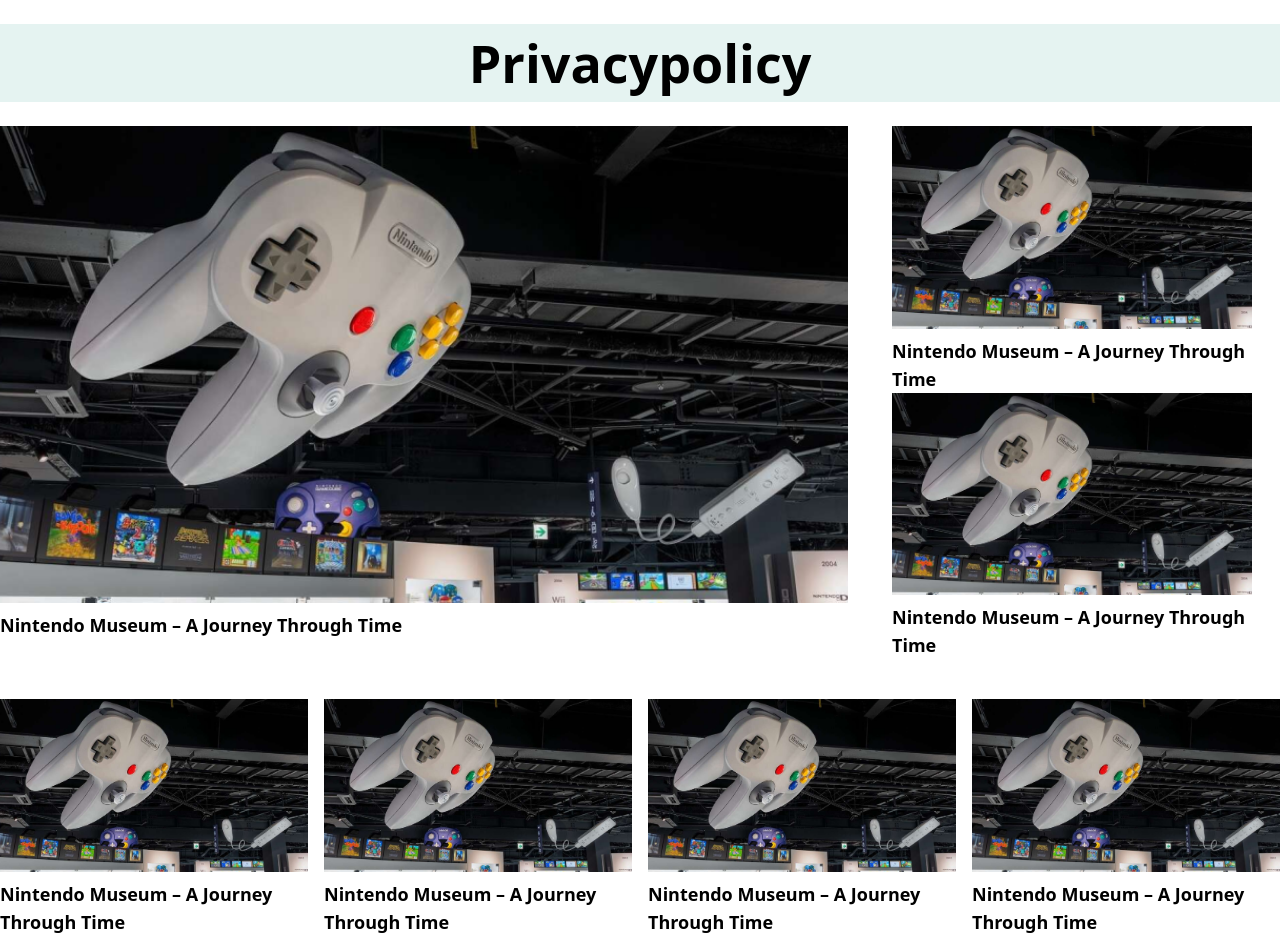
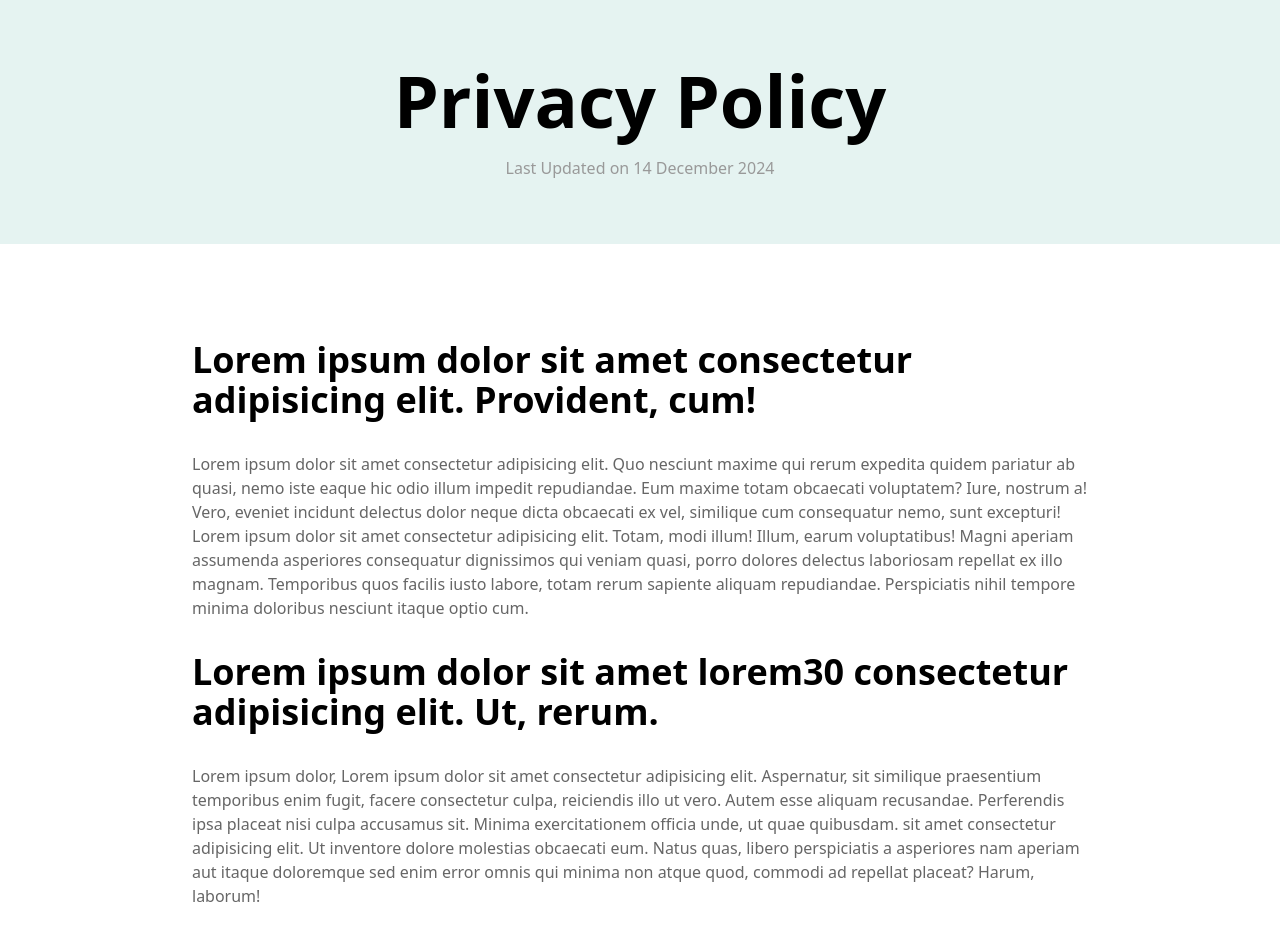
Before and after one commit to SiddheshTambe45/payload-cms, a Next.js app: page /privacypolicy in a window 1280 px wide. Shown: the top 952 px of the page. Built offline with nearby package versions, Linux system fonts and the light colour scheme.

Commit message:
added terms and privacy policy page

```diff
--- /dev/null
+++ b/app/(root)/privacypolicy/page.tsx
@@ -0,0 +1,30 @@
+const PrivacyPolicy = () => {
+
+    return (
+        <>
+            <div className="privacypolicytitle flex flex-col w-full items-center py-16 custom-bg">
+                <h2 className="heading-font text-7xl font-bold pb-5">Privacy Policy</h2>
+                <h4 className="heading-font h9 spanish-gray">Last Updated on 14 December 2024 </h4>
+            </div>
+            <div className="privacypolicy  p-6 flex flex-col justify-start h-screen max-w-4xl mx-auto px-2 md:px-1 lg:px-0 pt-16">
+
+                <article>
+                    <h1 className="heading-font text-4xl font-bold py-8">
+                        Lorem ipsum dolor sit amet consectetur adipisicing elit. Provident, cum!
+                    </h1>
+                    <p className="granite-gray font-normal">
+                          Lorem ipsum dolor sit amet consectetur adipisicing elit. Quo nesciunt maxime qui rerum expedita quidem pariatur ab quasi, nemo iste eaque hic odio illum impedit repudiandae. Eum maxime totam obcaecati voluptatem? Iure, nostrum a! Vero, eveniet incidunt delectus dolor neque dicta obcaecati ex vel, similique cum consequatur nemo, sunt excepturi! Lorem ipsum dolor sit amet consectetur adipisicing elit. Totam, modi illum! Illum, earum voluptatibus! Magni aperiam assumenda asperiores consequatur dignissimos qui veniam quasi, porro dolores delectus laboriosam repellat ex illo magnam. Temporibus quos facilis iusto labore, totam rerum sapiente aliquam repudiandae. Perspiciatis nihil tempore minima doloribus nesciunt itaque optio cum.
+                    </p>
+
+                    <h1 className="heading-font text-4xl font-bold py-8">
+                        Lorem ipsum dolor sit amet lorem30 consectetur adipisicing elit. Ut, rerum.
+                    </h1>
+                    <p className="granite-gray font-normal pb-5">Lorem ipsum dolor, Lorem ipsum dolor sit amet consectetur adipisicing elit. Aspernatur, sit similique praesentium temporibus enim fugit, facere consectetur culpa, reiciendis illo ut vero. Autem esse aliquam recusandae. Perferendis ipsa placeat nisi culpa accusamus sit. Minima exercitationem officia unde, ut quae quibusdam. sit amet consectetur adipisicing elit. Ut inventore dolore molestias obcaecati eum. Natus quas, libero perspiciatis a asperiores nam aperiam aut itaque doloremque sed enim error omnis qui minima non atque quod, commodi ad repellat placeat? Harum, laborum!</p>
+                    <p className="granite-gray font-normal py-5" >Lorem ipsum dolor Lorem ipsum dolor sit, amet consectetur adipisicing elit. Voluptatum molestias, repudiandae iusto non aliquam odio fuga animi. Facere, error. Explicabo, cumque? Accusantium, corrupti obcaecati tempora et consectetur nobis sint repellat deleniti, sapiente possimus libero minima voluptate omnis ad, praesentium eos quia dicta dolore beatae quam alias error quo animi. Culpa? sit amet consectetur adipisicing elit. Dolores similique ipsum in eos commodi quod tempora enim consequatur? Expedita dolores maiores ut dolorum assumenda quia deserunt velit? Molestiae, explicabo tempore?</p>
+                </article>
+            </div>
+        </>
+    )
+}
+
+export default PrivacyPolicy
--- /dev/null
+++ b/app/(root)/terms/page.tsx
@@ -0,0 +1,30 @@
+const TermsAndConditions = () => {
+
+    return (
+        <>
+            <div className="termsnconditionstitle flex flex-col w-full items-center py-16 custom-bg">
+                <h2 className="heading-font text-7xl font-bold pb-5">Terms & Conditions</h2>
+                <h4 className="heading-font h9 spanish-gray">Last Updated on 14 December 2024 </h4>
+            </div>
+            <div className="termsnconditions  p-6 flex flex-col justify-start h-screen max-w-4xl mx-auto px-2 md:px-1 lg:px-0 pt-16">
+
+                <article>
+                    <h1 className="heading-font text-4xl font-bold py-8">
+                        Lorem ipsum dolor sit amet consectetur adipisicing elit. Provident, cum!
+                    </h1>
+                    <p className="granite-gray font-normal">
+                        Lorem ipsum dolor sit amet consectetur adipisicing elit. Quo nesciunt maxime qui rerum expedita quidem pariatur ab quasi, nemo iste eaque hic odio illum impedit repudiandae. Eum maxime totam obcaecati voluptatem? Iure, nostrum a! Vero, eveniet incidunt delectus dolor neque dicta obcaecati ex vel, similique cum consequatur nemo, sunt excepturi! Lorem ipsum dolor sit amet consectetur adipisicing elit. Totam, modi illum! Illum, earum voluptatibus! Magni aperiam assumenda asperiores consequatur dignissimos qui veniam quasi, porro dolores delectus laboriosam repellat ex illo magnam. Temporibus quos facilis iusto labore, totam rerum sapiente aliquam repudiandae. Perspiciatis nihil tempore minima doloribus nesciunt itaque optio cum.
+                    </p>
+
+                    <h1 className="heading-font text-4xl font-bold py-8">
+                        Lorem ipsum dolor sit amet lorem30 consectetur adipisicing elit. Ut, rerum.
+                    </h1>
+                    <p className="granite-gray font-normal pb-5">Lorem ipsum dolor, Lorem ipsum dolor sit amet consectetur adipisicing elit. Aspernatur, sit similique praesentium temporibus enim fugit, facere consectetur culpa, reiciendis illo ut vero. Autem esse aliquam recusandae. Perferendis ipsa placeat nisi culpa accusamus sit. Minima exercitationem officia unde, ut quae quibusdam. sit amet consectetur adipisicing elit. Ut inventore dolore molestias obcaecati eum. Natus quas, libero perspiciatis a asperiores nam aperiam aut itaque doloremque sed enim error omnis qui minima non atque quod, commodi ad repellat placeat? Harum, laborum!</p>
+                    <p className="granite-gray font-normal py-5" >Lorem ipsum dolor Lorem ipsum dolor sit, amet consectetur adipisicing elit. Voluptatum molestias, repudiandae iusto non aliquam odio fuga animi. Facere, error. Explicabo, cumque? Accusantium, corrupti obcaecati tempora et consectetur nobis sint repellat deleniti, sapiente possimus libero minima voluptate omnis ad, praesentium eos quia dicta dolore beatae quam alias error quo animi. Culpa? sit amet consectetur adipisicing elit. Dolores similique ipsum in eos commodi quod tempora enim consequatur? Expedita dolores maiores ut dolorum assumenda quia deserunt velit? Molestiae, explicabo tempore?</p>
+                </article>
+            </div>
+        </>
+    )
+}
+
+export default TermsAndConditions
```
